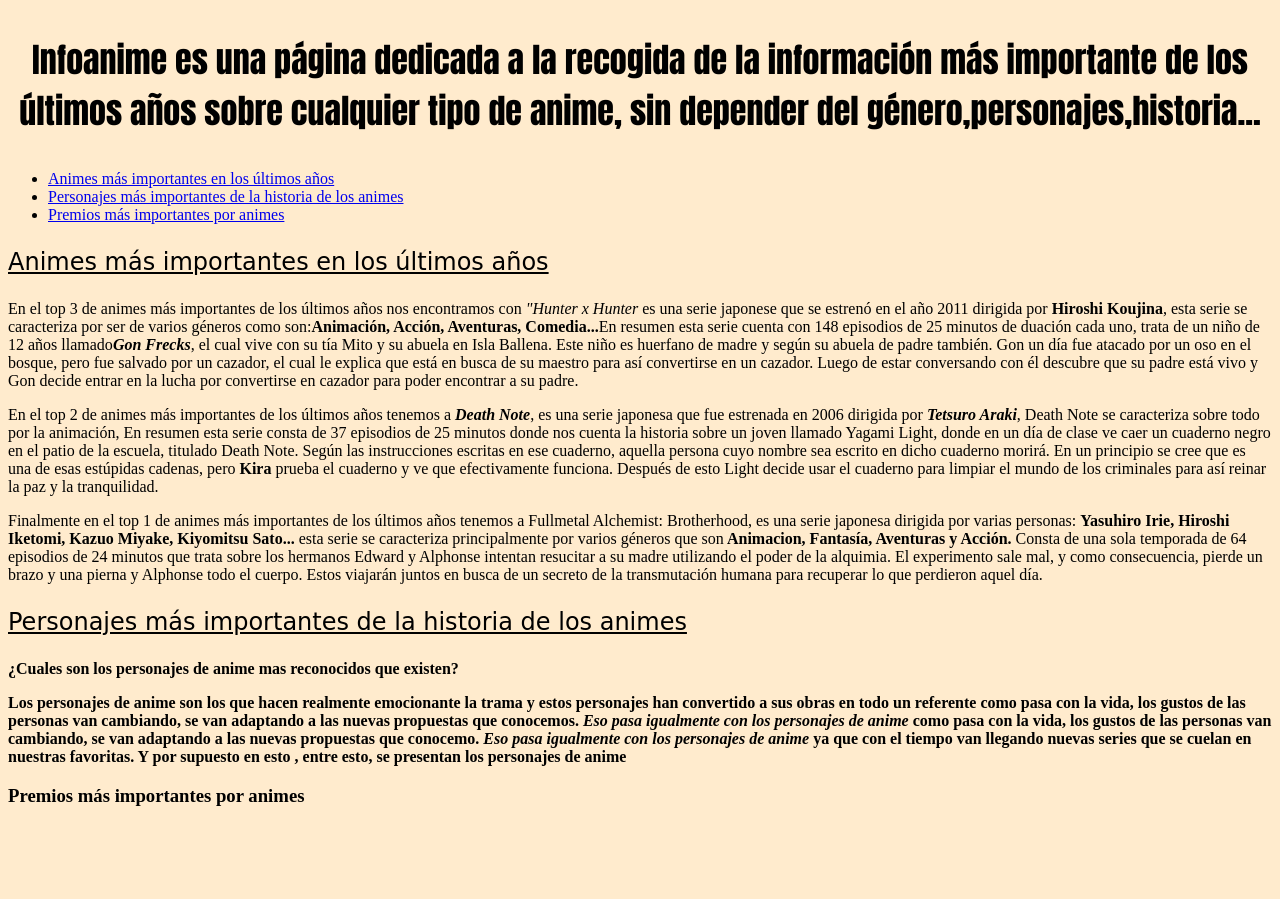
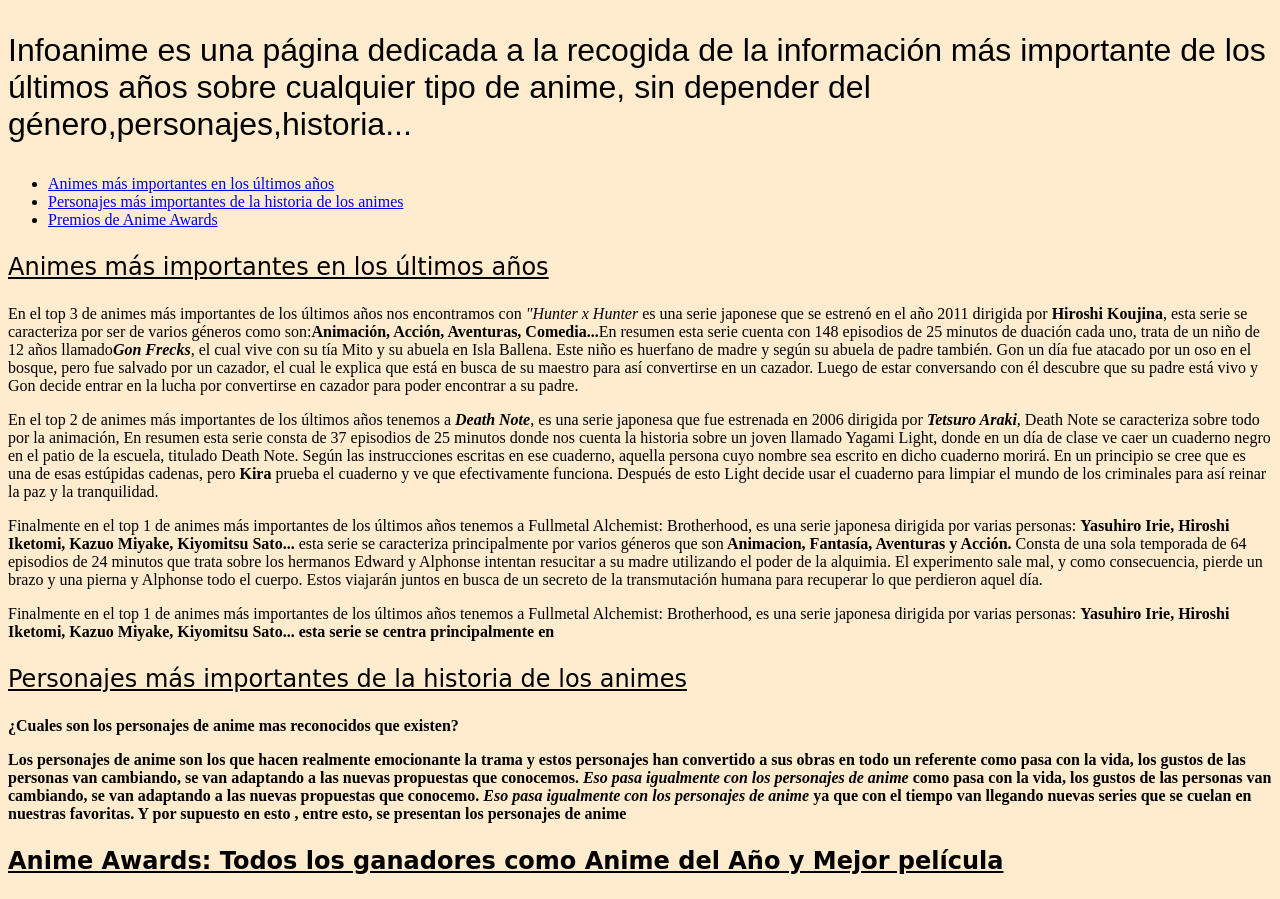
Before and after one commit to phs0002/TrabajoLenguaje, a plain HTML site: page index.html in a window 1280 px wide. Before the commit the page ends 825 px from the top, so only its background shows below. Drawn offline with Linux system fonts and the light colour scheme.

Commit message:
Update index.html

```diff
--- a/index.html
+++ b/index.html
@@ -7,13 +7,13 @@
 <body>
 
     <header>
-        <p class="titulo">Infoanime es una página dedicada a la recogida de la información más importante de los últimos años sobre cualquier tipo de anime, sin depender del género,personajes,historia...</p>
+        <p class="fantasy">Infoanime es una página dedicada a la recogida de la información más importante de los últimos años sobre cualquier tipo de anime, sin depender del género,personajes,historia...</p>
     </header>
     <nav>
     <ul>
         <li><a href="https://www.filmaffinity.com/es/ranking.php?rn=ranking_anime">Animes más importantes en los últimos años</a></li>
         <li><a href="https://www.industriaanimacion.com/2021/07/20-personajes-de-anime-mas-populares/">Personajes más importantes de la historia de los animes</a></li>
-        <li><a href="https://www.cinepremiere.com.mx/anime-awards-historia-ganadores.html">Premios más importantes por animes</a></li>
+        <li><a href="https://www.cinepremiere.com.mx/anime-awards-historia-ganadores.html">Premios de Anime Awards</a></li>
     </ul>
 
     </nav>
@@ -27,7 +27,7 @@
 
         <p>Finalmente en el top 1 de animes más importantes de los últimos años tenemos a Fullmetal Alchemist: Brotherhood, es una serie japonesa dirigida por varias personas: <b>Yasuhiro Irie, Hiroshi Iketomi, Kazuo Miyake, Kiyomitsu Sato...</b> esta serie se caracteriza principalmente por varios géneros que son<b> Animacion, Fantasía, Aventuras y Acción.</b> Consta de una sola temporada de 64 episodios de 24 minutos que trata sobre los hermanos Edward y Alphonse intentan resucitar a su madre utilizando el poder de la alquimia. El experimento sale mal, y como consecuencia, pierde un brazo y una pierna y Alphonse todo el cuerpo. Estos viajarán juntos en busca de un secreto de la transmutación humana para recuperar lo que perdieron aquel día.  </p>
 
-
+        <p>Finalmente en el top 1 de animes más importantes de los últimos años tenemos a Fullmetal Alchemist: Brotherhood, es una serie japonesa dirigida por varias personas: <b>Yasuhiro Irie, Hiroshi Iketomi, Kazuo Miyake, Kiyomitsu Sato... esta serie se centra principalmente en </b> </p>
 
         </section>
         <section id ="Personajes más importantes de la historia de los animes"></section>
@@ -42,8 +42,8 @@
 
         </section>
         <section id="Premios más importantes por animes"></section>
-        <h3>Premios más importantes por animes</h3>
-        <p></p>
+        <u><p class="cursiva">Anime Awards: Todos los ganadores como Anime del Año y Mejor película</p></u>
+        <p><b></b></p>
         </section>
     </main>
 
```
